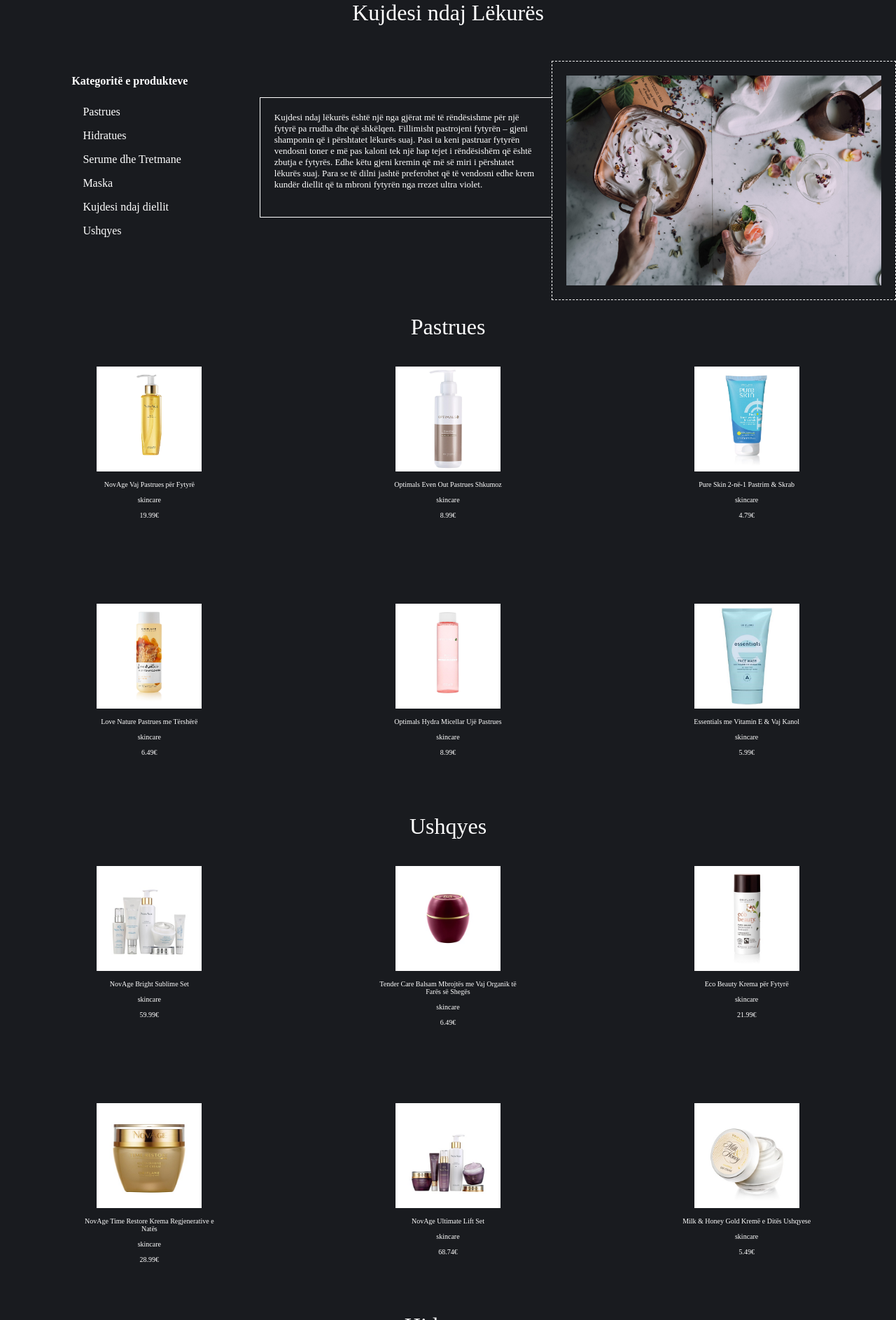
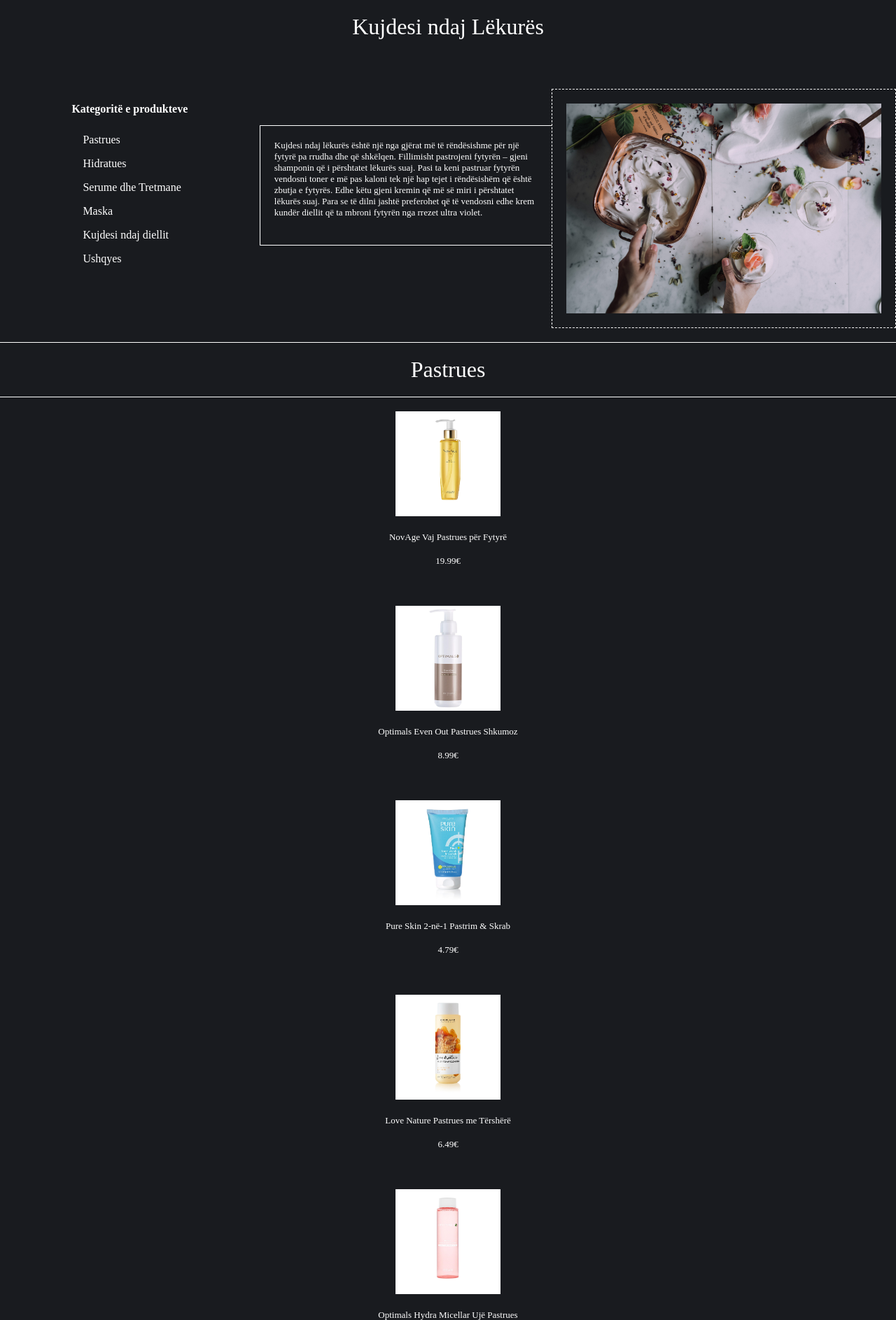
Before and after one commit to Hysnijee/Projekti, a PHP site: page /skincare.php in a window 1280 px wide. Shown: the part 50-1937 px from the top of the page at 70% size. Run offline with PHP 8.4, Linux system fonts and the light colour scheme; data comes from the database, SQL or seed files in the repository.

Commit message:
ProductMapper done without html

```diff
--- a/components/catalogLogic.php
+++ b/components/catalogLogic.php
@@ -24,6 +24,6 @@
             $catalog = new Catalog($this->name, $this->image, $this->pdf);
             $mapper = new CatalogMapper();
             $mapper->insertCatalog($catalog);
-            header("Location:../views/index.php");
+            header("Location:../views/catalogs.php");
         }
     }
--- a/components/catalogMapper.php
+++ b/components/catalogMapper.php
@@ -23,7 +23,7 @@ class CatalogMapper extends DatabasePDOConfiguration{
         $statement = $this->conn->prepare($this->query);
         $statement->bindParam(":name", $name);
         $statement->execute();
-        return $result = $statement->fetch(PDO::FETCH_ASSOC);
+        return $result = $statement->fetchAll(PDO::FETCH_ASSOC);
     }
 
     public function deleteCatalog($catalogId){
--- a/components/productMapper.php
+++ b/components/productMapper.php
@@ -6,7 +6,8 @@ class ProductMapper extends DatabasePDOConfiguration{
     private $conn;
     private $query;
 
-    public function __construct(){
+    public function __construct()
+    {
         $this->conn = $this->getConnection();
     }
 
@@ -15,12 +16,7 @@ class ProductMapper extends DatabasePDOConfiguration{
         $statement = $this->conn->prepare($this->query);
         $statement->bindParam(":name", $name);
         $statement->execute();
-        while($result = $statement->fetch(PDO::FETCH_ASSOC)){
-            echo '<image src='.$result['img_path'].' style=" width:150px; height:150px; align-self:center;"><br><br>';
-            echo $result['name']. '<br><br>';
-            echo $result['category'].'<br><br>';
-            echo $result['price']. '€<br><br>';
-        }
+        $result = $statement->fetchAll(PDO::FETCH_ASSOC);
     }
 
     public function getProductsByCategory($category){
@@ -28,7 +24,7 @@ class ProductMapper extends DatabasePDOConfiguration{
         $statement = $this->conn->prepare($this->query);
         $statement->bindParam(":category", $category);
         $statement->execute();
-        return $result = $statement->fetch(PDO::FETCH_ASSOC);
+        return $result = $statement->fetchAll(PDO::FETCH_ASSOC);
     }
 
     public function getProductsByLowerCategory($lowerCategory){
@@ -36,14 +32,14 @@ class ProductMapper extends DatabasePDOConfiguration{
         $statement = $this->conn->prepare($this->query);
         $statement->bindParam(":lowerCategory", $lowerCategory);
         $statement->execute();
-        return $result = $statement->fetch(PDO::FETCH_ASSOC);
+        return $result = $statement->fetchAll(PDO::FETCH_ASSOC);
     }
 
     public function getAllProducts(){
         $this->query = "select * from products";
         $statement = $this->conn->prepare($this->query);
         $statement->execute();
-        return $result = $statement->fetch(PDO::FETCH_ASSOC);
+        return $result = $statement->fetchAll(PDO::FETCH_ASSOC);
     }
 
     public function getProductByID($productId){
@@ -51,7 +47,7 @@ class ProductMapper extends DatabasePDOConfiguration{
         $statement = $this->conn->prepare($this->query);
         $statement->bindParam(":id", $productId);
         $statement->execute();
-        return $result = $statement->fetch(PDO::FETCH_ASSOC);
+        return $result = $statement->fetchAll(PDO::FETCH_ASSOC);
     }
 
 }
--- a/style/catalogs.css
+++ b/style/catalogs.css
@@ -39,7 +39,6 @@
 .first-main a{
     text-decoration: none;
     color:white;
-    border:1px solid white;
     width: 200px;
     height: 25px;
     text-align: center;
--- a/style/skincare.css
+++ b/style/skincare.css
@@ -22,11 +22,6 @@
     font-size: large;
 }
 /*--------------------------*/
-#titulli{
-    text-align: center;
-    color:white;
-
-}
 .ul-title{
     font-weight: bold;
 }
@@ -36,13 +31,6 @@
     padding-left: 8%;
     width:220px;
 }
-/*#insertProd{
-    background-color: white;
-    width: 120px;
-    height: 30px;
-    margin-top: 20px;
-    margin-left:15px;
-}*/
 .li1{
     color:white;
 }
@@ -83,23 +71,29 @@
     border-style: dashed;
 }
 /*-------------------*/
-.row{
-    display: flex;
-    justify-content: center;
+p{
+    text-align: center;
+    color:white;
+    font-size: xx-large;
+    padding:20px;
+    border: 1px solid white;
+    border-left: none;
+    border-right:none;
 }
-#Produkti{
-    margin:auto;
-    Width:200px;
-    height:300px;
-    text-align:center;
-    font-size:x-small;
-    padding-top: 3%;
+.list li{
     color: white;
+    font-size: small;
+    text-align: center;
 }
-p{
+.list li img{
+    width: 150px;
+    height:150px;
+    margin-top:20px;
+}
+#titulli{
+    text-align: center;
     color:white;
-    text-align: center;
-    font-size: xx-large;
+    border:none;
 }
 /*----------------------*/
 .footer{
--- a/views/skincare.php
+++ b/views/skincare.php
@@ -2,6 +2,7 @@
     session_start();
     include_once '../components/product.php';
     require_once '../components/productMapper.php';
+    $mapper = new ProductMapper();
 ?>
 <!DOCTYPE html>
 <html lang="en">
@@ -45,262 +46,98 @@
 
     <div id="first-main">
         <p>Pastrues</p>
-        <div class="row">
-            <div id="Produkti">
         <?php
-                    $object = new ProductMapper();
-                    $object->getProductByName('NovAge Vaj Pastrues për Fytyrë');
+            $products = $mapper->getProductsByLowerCategory('pastrues');
+            foreach($products as $product){
+        ?>
+        <ul class="list">
+                <li><img src="<?php echo $product['img_path'];?>"></li><br>
+                <li><?php echo $product['name'];?></li><br>
+                <li><?php echo $product['price'];?>€</li><br><br>
+
+        </ul>
+        <?php
+            }
         ?>
     </div>
+    <div id="second-main">
+        <p>Hidratues</p>
+        <?php
+            $products = $mapper->getProductsByLowerCategory('hidratues');
+            foreach($products as $product){
+        ?>
+        <ul class="list">
+                <li><img src="<?php echo $product['img_path'];?>"></li><br>
+                <li><?php echo $product['name'];?></li><br>
+                <li><?php echo $product['price'];?>€</li><br><br>
 
-            <div id="Produkti">
+        </ul>
         <?php
-                    $object = new ProductMapper();
-                    $object->getProductByName('Optimals Even Out Pastrues Shkumoz');
+            }
         ?>
     </div>
+    <div id="third-main">
+        <p>Serume dhe Tretmane</p>
+        <?php
+            $products = $mapper->getProductsByLowerCategory('serume');
+            foreach($products as $product){
+        ?>
+        <ul class="list">
+                <li><img src="<?php echo $product['img_path'];?>"></li><br>
+                <li><?php echo $product['name'];?></li><br>
+                <li><?php echo $product['price'];?>€</li><br><br>
 
-            <div id="Produkti">
+        </ul>
         <?php
-                    $object = new ProductMapper();
-                    $object->getProductByName('Pure Skin 2-në-1 Pastrim & Skrab');
+            }
         ?>
     </div>
-        </div>
+    <div id="fourth-main">
+        <p>Maska</p>
+        <?php
+            $products = $mapper->getProductsByLowerCategory('maska');
+            foreach($products as $product){
+        ?>
+        <ul class="list">
+                <li><img src="<?php echo $product['img_path'];?>"></li><br>
+                <li><?php echo $product['name'];?></li><br>
+                <li><?php echo $product['price'];?>€</li><br><br>
 
-        <div class="row">
-            <div id="Produkti">
+        </ul>
         <?php
-                    $object = new ProductMapper();
-                    $object->getProductByName('Love Nature Pastrues me Tërshërë');
+            }
         ?>
     </div>
+    <div id="fifth-main">
+        <p>Kujdesi ndaj Diellit</p>
+        <?php
+            $products = $mapper->getProductsByLowerCategory('kunderDiellit');
+            foreach($products as $product){
+        ?>
+        <ul class="list">
+                <li><img src="<?php echo $product['img_path'];?>"></li><br>
+                <li><?php echo $product['name'];?></li><br>
+                <li><?php echo $product['price'];?>€</li><br><br>
 
-            <div id="Produkti">
+        </ul>
         <?php
-                    $object = new ProductMapper();
-                    $object->getProductByName('Optimals Hydra Micellar Ujë Pastrues');
+            }
         ?>
     </div>
-
-            <div id="Produkti">
-                <?php
-                    $object = new ProductMapper();
-                    $object->getProductByName('Essentials me Vitamin E & Vaj Kanol');
-                ?>
-            </div>
-        </div>
-    </div>
-
     <div id="sixth-main">
         <p>Ushqyes</p>
-        <div class="row">
-                <div id="Produkti">
         <?php
-                    $object = new ProductMapper();
-                    $object->getProductByName('NovAge Bright Sublime Set');
+            $products = $mapper->getProductsByLowerCategory('ushqyes');
+            foreach($products as $product){
         ?>
-            </div>
-
-            <div id="Produkti">
+        <ul class="list">
+                <li><img src="<?php echo $product['img_path'];?>"></li><br>
+                <li><?php echo $product['name'];?></li><br>
+                <li><?php echo $product['price'];?>€</li><br><br>
+        </ul>
         <?php
-                    $object = new ProductMapper();
-                    $object->getProductByName('Tender Care Balsam Mbrojtës me Vaj Organik të Farës së Shegës');
+            }
         ?>
-                </div>
-
-            <div id="Produkti">
-                <?php
-                    $object = new ProductMapper();
-                    $object->getProductByName('Eco Beauty Krema për Fytyrë');
-                ?>
-            </div>
-        </div>
-
-        <div class="row">
-            <div id="Produkti">
-                <?php
-                    $object = new ProductMapper();
-                    $object->getProductByName('NovAge Time Restore Krema Regjenerative e Natës');
-                ?>
-            </div>
-
-            <div id="Produkti">
-                <?php
-                    $object = new ProductMapper();
-                    $object->getProductByName('NovAge Ultimate Lift Set');
-                ?>
-            </div>
-
-            <div id="Produkti">
-                <?php
-                    $object = new ProductMapper();
-                    $object->getProductByName('Milk & Honey Gold Kremë e Ditës Ushqyese');
-                ?>
-            </div>
-        </div>
-    </div>
-
-    <div id="second-main">
-    <p>Hidratues</p>
-        <div class="row">
-            <div id="Produkti">
-                <?php
-                    $object = new ProductMapper();
-                    $object->getProductByName('Essentials me Vitamin E & Vaj Kanoli');
-                ?>
-            </div>
-
-            <div id="Produkti">
-                <?php
-                    $object = new ProductMapper();
-                    $object->getProductByName('NovAge Bright Sublime Kremë e Ditës');
-                ?>
-            </div>
-
-            <div id="Produkti">
-                <?php
-                    $object = new ProductMapper();
-                    $object->getProductByName('NovAge Bright Sublime Kremë e Natës');
-                ?>
-            </div>
-        </div>
-
-
-        <div class="row">
-            <div id="Produkti">
-                <?php
-                    $object = new ProductMapper();
-                    $object->getProductByName('RoyalVelvet për ripërtrirjen e lëkurës');
-                ?>
-            </div>
-
-            <div id="Produkti">
-                <?php
-                    $object = new ProductMapper();
-                    $object->getProductByName('Diamond Cellular për ripërtrirjen e lëkurës');
-                ?>
-            </div>
-        </div>
-    </div>
-
-    <div id="third-main">
-    <p>Serume dhe Tretmane</p>
-        <div class="row">
-                <div id="Produkti">
-                <?php
-                    $object = new ProductMapper();
-                    $object->getProductByName('Optimals Serum Antioksidant');
-                ?>
-            </div>
-
-            <div id="Produkti">
-                <?php
-                    $object = new ProductMapper();
-                    $object->getProductByName('NovAge mbrojtës kundër akneve');
-                ?>
-            </div>
-
-            <div id="Produkti">
-                <?php
-                    $object = new ProductMapper();
-                    $object->getProductByName('NovAge Ecollagen Wrinkle Power');
-                ?>
-            </div>
-        </div>
-
-        <div class="row">
-            <div id="Produkti">
-                <?php
-                    $object = new ProductMapper();
-                    $object->getProductByName('Pure Skin SOS Spot Xhel');
-                ?>
-            </div>
-
-            <div id="Produkti">
-                <?php
-                    $object = new ProductMapper();
-                    $object->getProductByName('Love Nature Vaj me Dru Caji');
-                ?>
-            </div>
-        </div>
-    </div>
-
-    <div id="fourth-main">
-    <p>Maska</p>
-        <div class="row">
-            <div id="Produkti">
-                <?php
-                    $object = new ProductMapper();
-                    $object->getProductByName('Pure Skin pë Pastrimin e Pucrrave të Zeza');
-                ?>
-            </div>
-
-            <div id="Produkti">
-                <?php
-                    $object = new ProductMapper();
-                    $object->getProductByName('Love Nature Maskë Argjile Rrodhe');
-                ?>
-            </div>
-
-            <div id="Produkti">
-                <?php
-                    $object = new ProductMapper();
-                    $object->getProductByName('NovAge Maskë Fortësuese për Fytyrë');
-                ?>
-            </div>
-        </div>
-
-        <div class="row">
-            <div id="Produkti">
-                <?php
-                    $object = new ProductMapper();
-                    $object->getProductByName('Set Maskë Argjile (Pajisjet për Pastrim)');
-                ?>
-            </div>
-        </div>
-    </div>
-
-    <div id="fifth-main">
-    <p>Kujdesi kundër Diellit</p>
-        <div class="row">
-            <div id="Produkti">
-                <?php
-                    $object = new ProductMapper();
-                    $object->getProductByName('NovAge Ultimate Lift Contour Define SPF15');
-                ?>
-            </div>
-
-            <div id="Produkti">
-                <?php
-                    $object = new ProductMapper();
-                    $object->getProductByName('Optimals Urban UV Mbrojtje gjatë ditës FM30');
-                ?>
-            </div>
-
-            <div id="Produkti">
-                <?php
-                    $object = new ProductMapper();
-                    $object->getProductByName('Sprej për Trup dhe për Fytyrë SPF 50');
-                ?>
-            </div>
-        </div>
-
-        <div class="row">
-            <div id="Produkti">
-                <?php
-                    $object = new ProductMapper();
-                    $object->getProductByName('Losion për Trup dhe për Fytyrë SPF 30');
-                ?>
-            </div>
-
-            <div id="Produkti">
-                <?php
-                    $object = new ProductMapper();
-                    $object->getProductByName('Xhel për Trup dhe për Fytyrë pas Diellit');
-                ?>
-            </div>
-        </div>
     </div>
 </div>
 <?php
```
Lines whose indentation alone changed are shown as unchanged.
